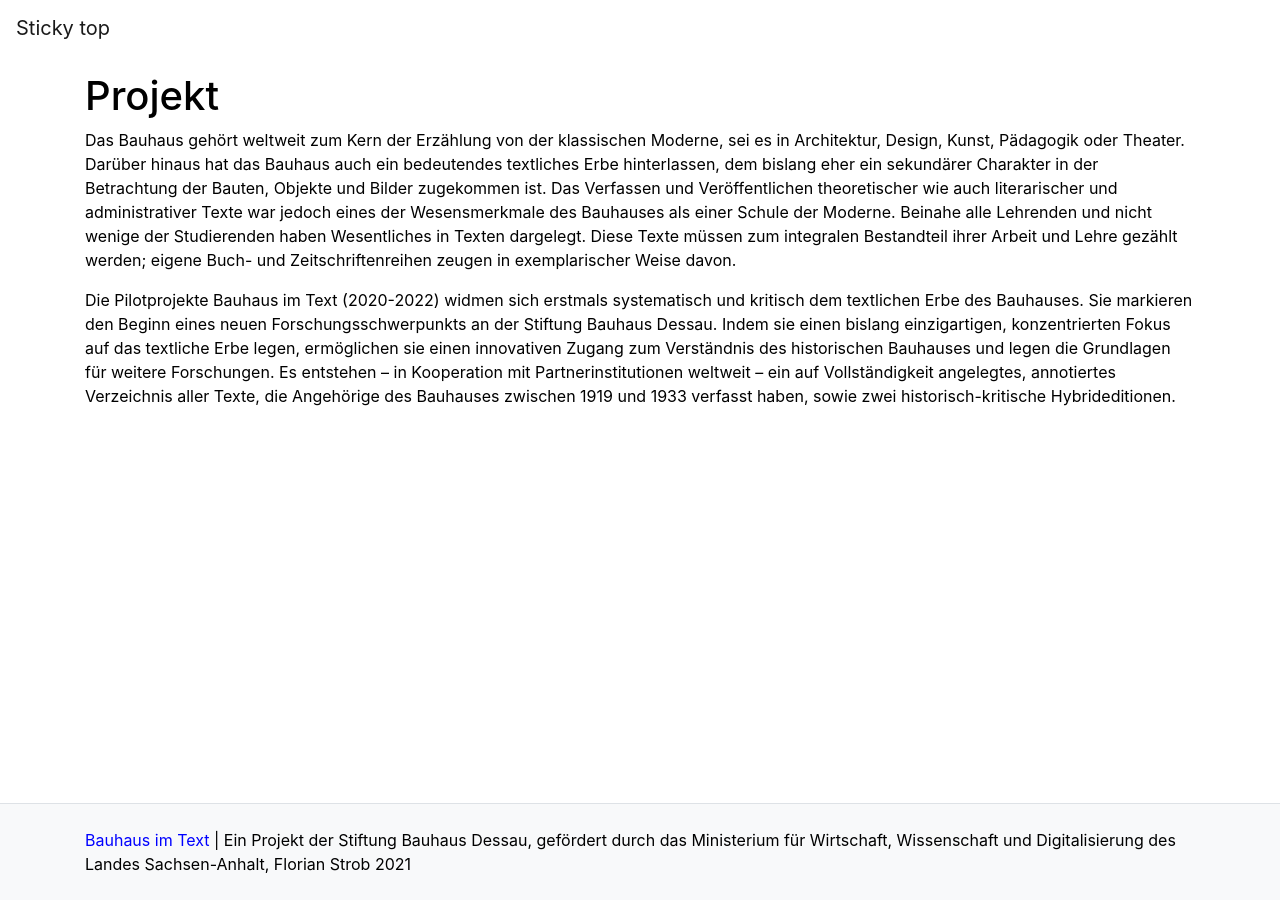
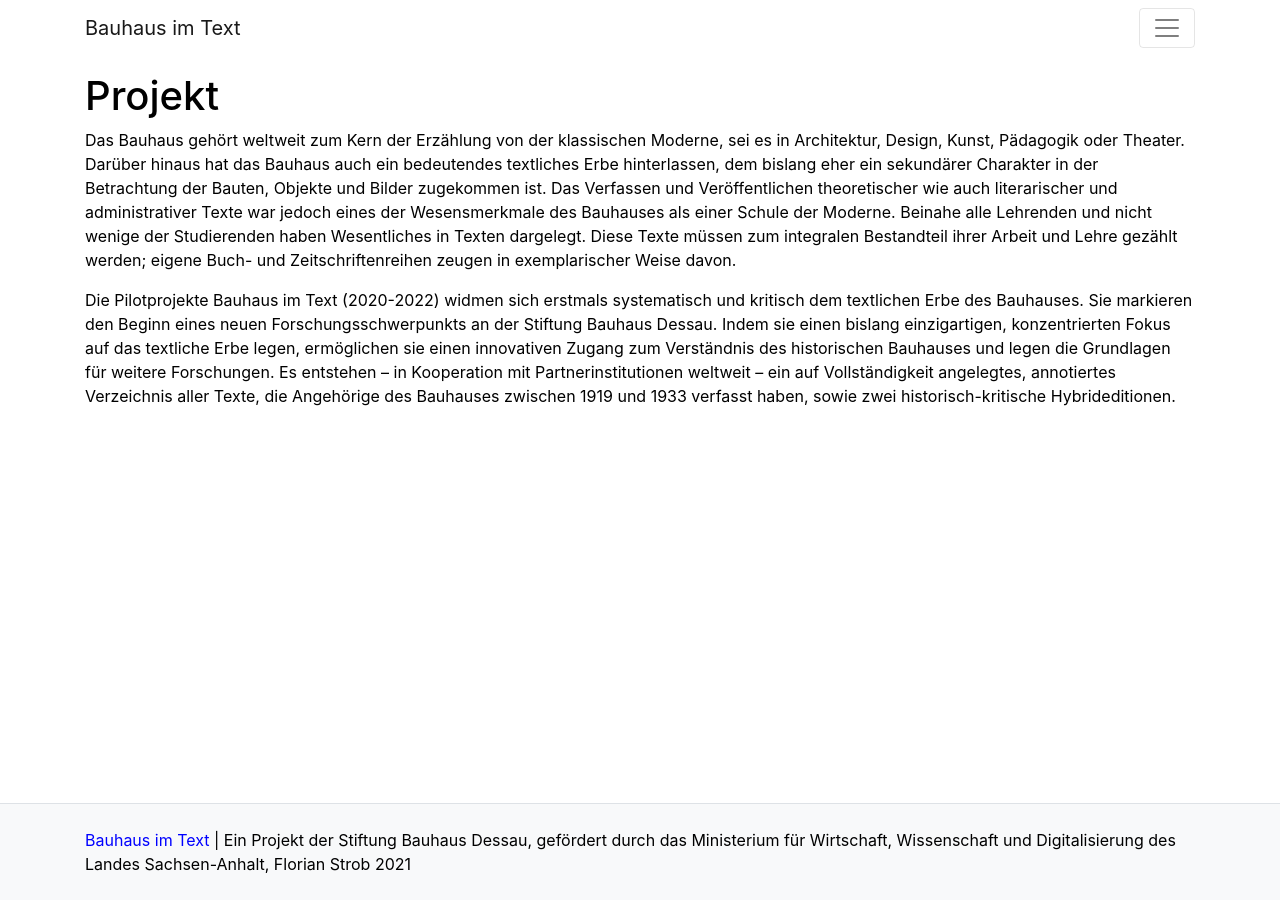
Before and after one commit to Bauhaus-im-Text/projektpraesentation, a Jekyll site: the page built from pages/index.md, in a window 1280 px wide. Built offline with Jekyll 4.4.1, drawn with Linux system fonts in a browser that asks for light colours.

Commit message:
rückgängig

```diff
--- a/_includes/template/header.html
+++ b/_includes/template/header.html
@@ -1,3 +1,36 @@
 <nav class="navbar navbar-light" style="background-color: #ffff;">
-    <a class="navbar-brand" href="#">Sticky top</a>
+    <div class="container">
+        <a class="navbar-brand" href="{{ '/' | relative_url }}">{{ site.title }}</a>
+
+        <button class="navbar-toggler" type="button" data-toggle="collapse" data-target="#navbarContent" aria-controls="navbarContent" aria-expanded="false" aria-label="Toggle navigation">
+            <span class="navbar-toggler-icon"></span>
+        </button>
+
+        <div class="collapse navbar-collapse" id="navbarContent">
+            <ul class="navbar-nav mr-auto">
+                {% assign nav_pages = site.html_pages | where_exp: 'p','p.nav' | sort: 'nav_order' %}
+                {% for p in nav_pages %}
+                <li class="nav-item{% if page.url == p.url %} active{% endif %}">
+                <a class="nav-link" href="{{ p.url | relative_url }}">{% if p.nav == true %}{{ p.title }}{% else %}{{ p.nav }}{% endif %}</a>
+                </li>
+                {% endfor %}
+            </ul>
+            {% if site.search == true %}
+            <script>
+                function site_search() {
+                    var query = document.getElementById("site-search").value;
+                    window.open("{{ '/search.html' | relative_url }}?q=" + encodeURIComponent(query), "_self" );
+                    }
+            </script>
+            <form class="form-inline my-2 my-lg-0" onsubmit="site_search(); return false;">
+                <div class="input-group">
+                    <input id="site-search" class="form-control" type="search" placeholder="Search" aria-label="Search">
+                    <div class="input-group-append">
+                        <button class="btn btn-outline-primary" type="submit">{% include icon.html icon="search" label="Submit Search" %}</button>
+                    </div>
+                </div>
+            </form>
+            {% endif %}
+        </div>
+    </div>
 </nav>
```
